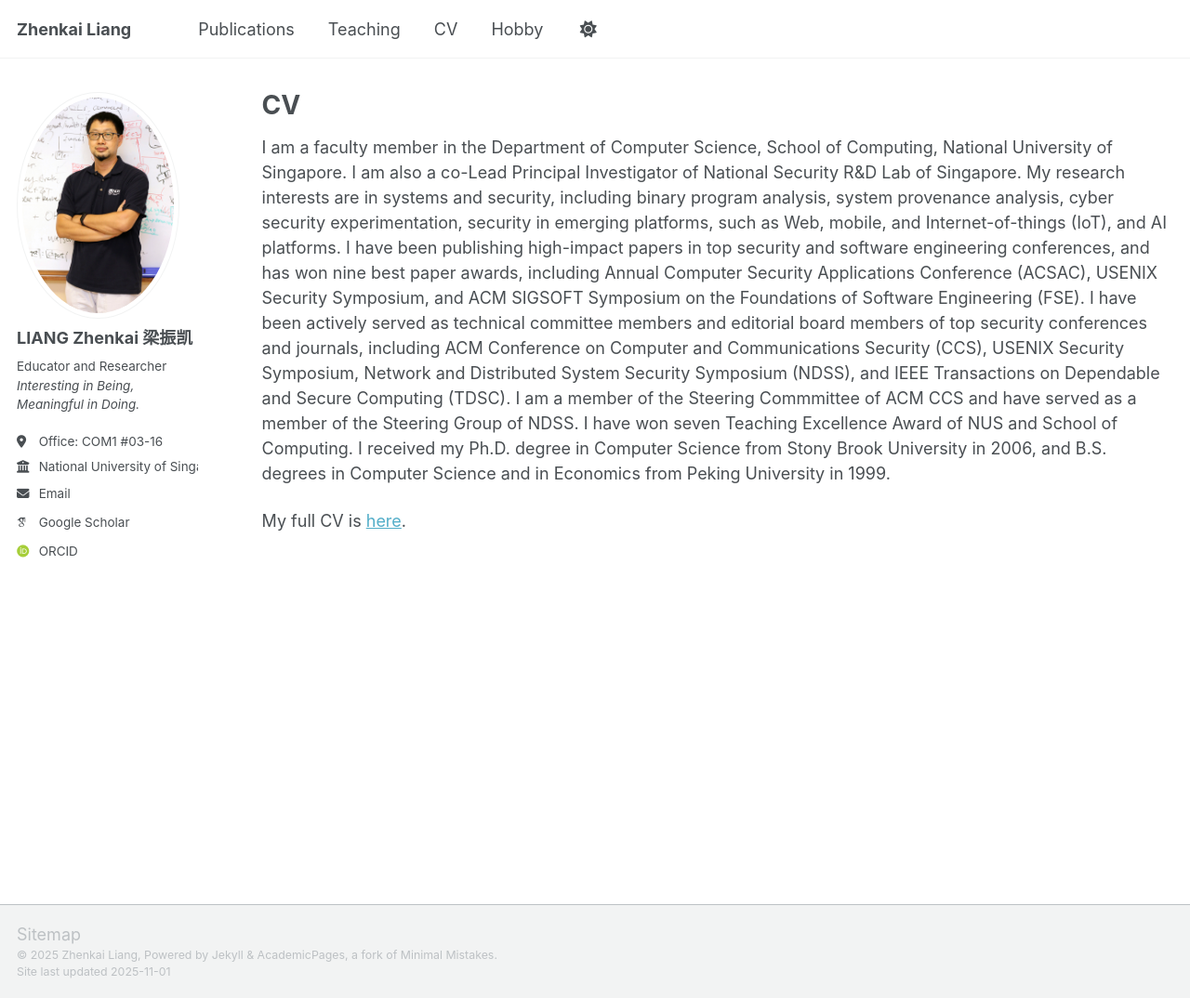
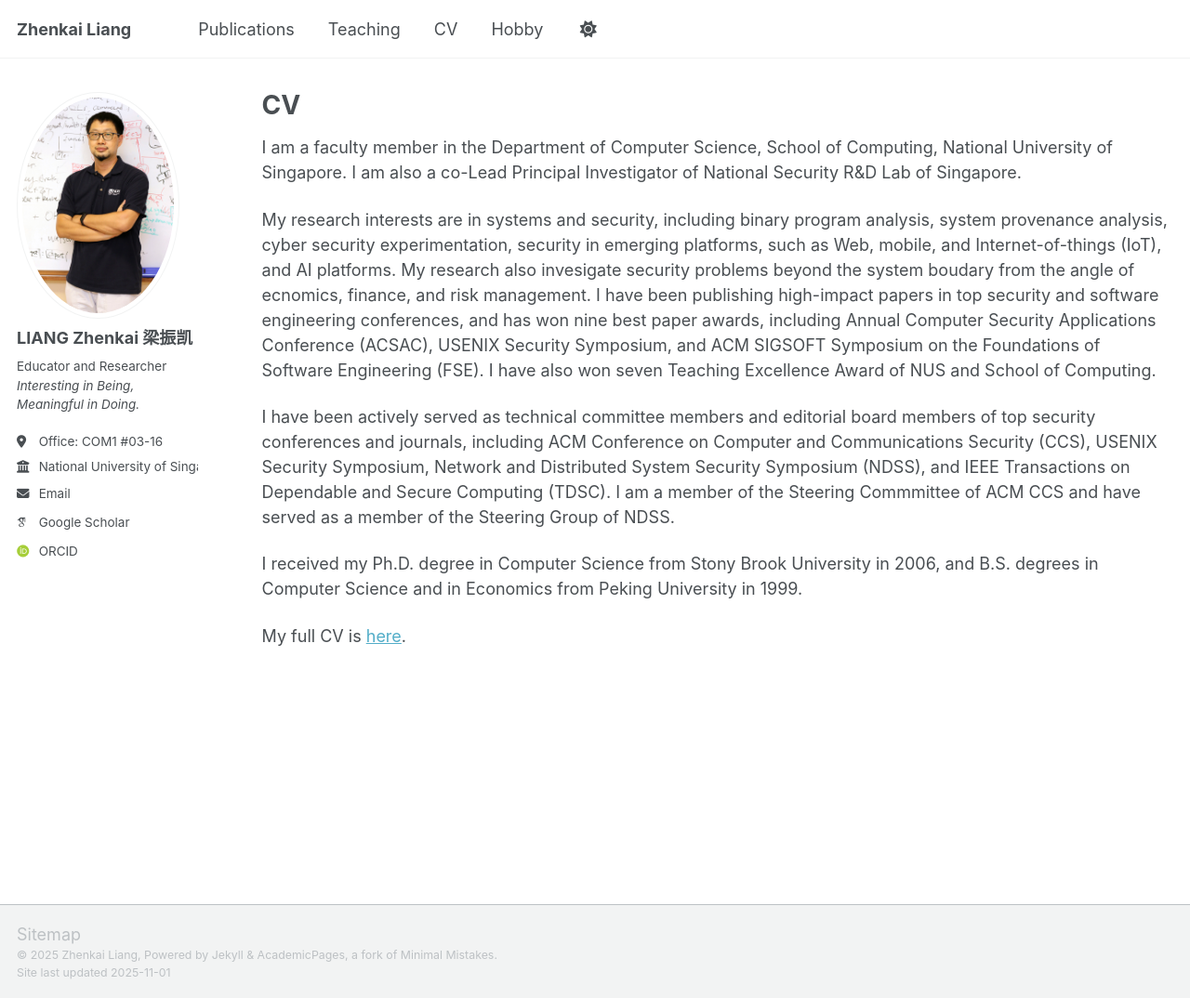
Before and after one commit to zhenkai-liang/zhenkai-liang.github.io, a Jekyll site: the page built from _pages/cv.md, in a window 1280 px wide and 1074 px high. Shown: the whole window at 93% size. Built offline with Jekyll 4.4.1, drawn with Linux system fonts in a browser that asks for light colours; some web fonts are replaced; a script that is not in the unit is left out.

Commit message:
Update cv.md

```diff
--- a/_pages/cv.md
+++ b/_pages/cv.md
@@ -7,7 +7,13 @@ redirect_from:
   - /resume
 ---
 
-I am a faculty member in the Department of Computer Science, School of Computing, National University of Singapore. I am also a co-Lead Principal Investigator of National Security R&D Lab of Singapore. My research interests are in systems and security, including binary program analysis, system provenance analysis, cyber security experimentation, security in emerging platforms, such as Web, mobile, and Internet-of-things (IoT), and AI platforms. I have been publishing high-impact papers in top security and software engineering conferences, and has won nine best paper awards, including Annual Computer Security Applications Conference (ACSAC), USENIX Security Symposium, and ACM SIGSOFT Symposium on the Foundations of Software Engineering (FSE). I have been actively served as technical committee members and editorial board members of top security conferences and journals, including ACM Conference on Computer and Communications Security (CCS), USENIX Security Symposium, Network and Distributed System Security Symposium (NDSS), and IEEE Transactions on Dependable and Secure Computing (TDSC). I am a member of the Steering Commmittee of ACM CCS and have served as a member of the Steering Group of NDSS. I have won seven Teaching Excellence Award of NUS and School of Computing. I received my Ph.D. degree in Computer Science from Stony Brook University in 2006, and B.S. degrees in Computer Science and in Economics from Peking University in 1999.
+I am a faculty member in the Department of Computer Science, School of Computing, National University of Singapore. I am also a co-Lead Principal Investigator of National Security R&D Lab of Singapore.
+
+My research interests are in systems and security, including binary program analysis, system provenance analysis, cyber security experimentation, security in emerging platforms, such as Web, mobile, and Internet-of-things (IoT), and AI platforms. My research also invesigate security problems beyond the system boudary from the angle of ecnomics, finance, and risk management. I have been publishing high-impact papers in top security and software engineering conferences, and has won nine best paper awards, including Annual Computer Security Applications Conference (ACSAC), USENIX Security Symposium, and ACM SIGSOFT Symposium on the Foundations of Software Engineering (FSE). I have also won seven Teaching Excellence Award of NUS and School of Computing.
+
+I have been actively served as technical committee members and editorial board members of top security conferences and journals, including ACM Conference on Computer and Communications Security (CCS), USENIX Security Symposium, Network and Distributed System Security Symposium (NDSS), and IEEE Transactions on Dependable and Secure Computing (TDSC). I am a member of the Steering Commmittee of ACM CCS and have served as a member of the Steering Group of NDSS.
+
+I received my Ph.D. degree in Computer Science from Stony Brook University in 2006, and B.S. degrees in Computer Science and in Economics from Peking University in 1999.
 
 
 My full CV is [here](https://www.comp.nus.edu.sg/~liangzk/papers/liangzk-cv-full.pdf).
```
